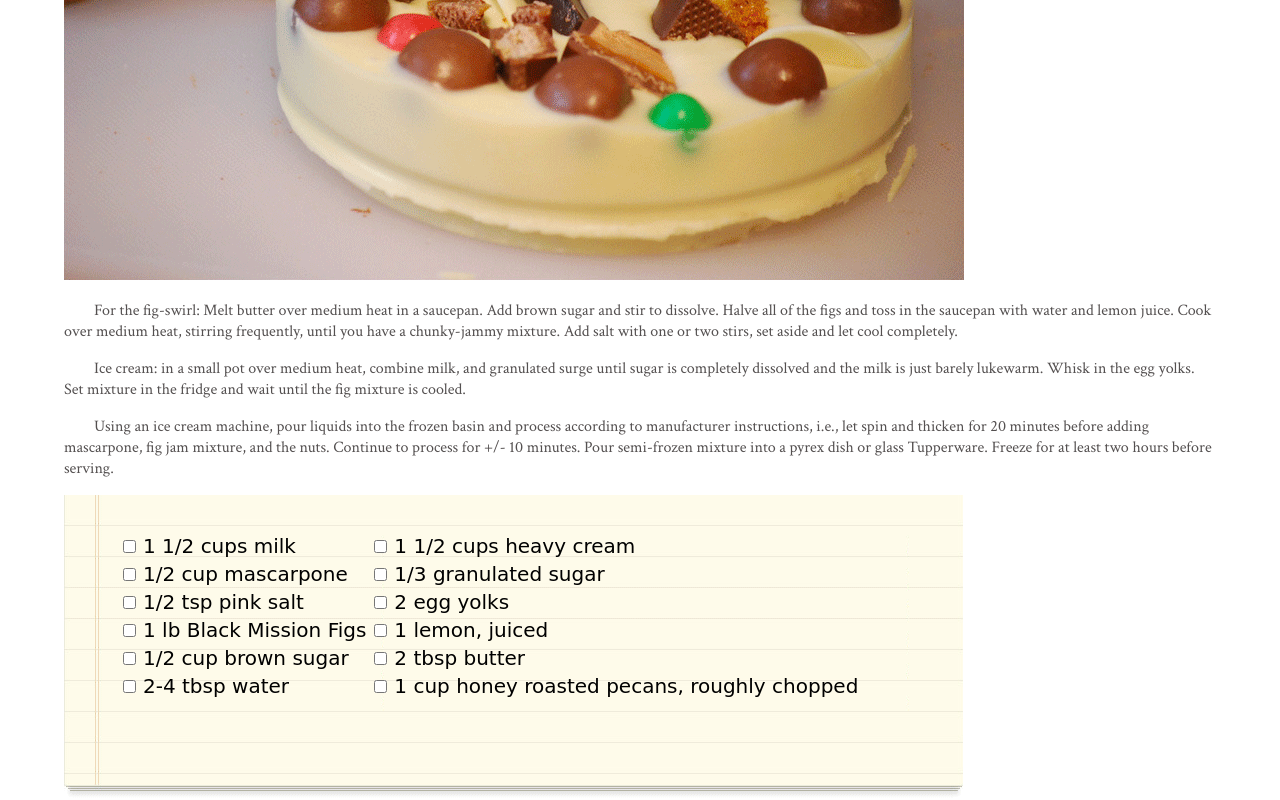
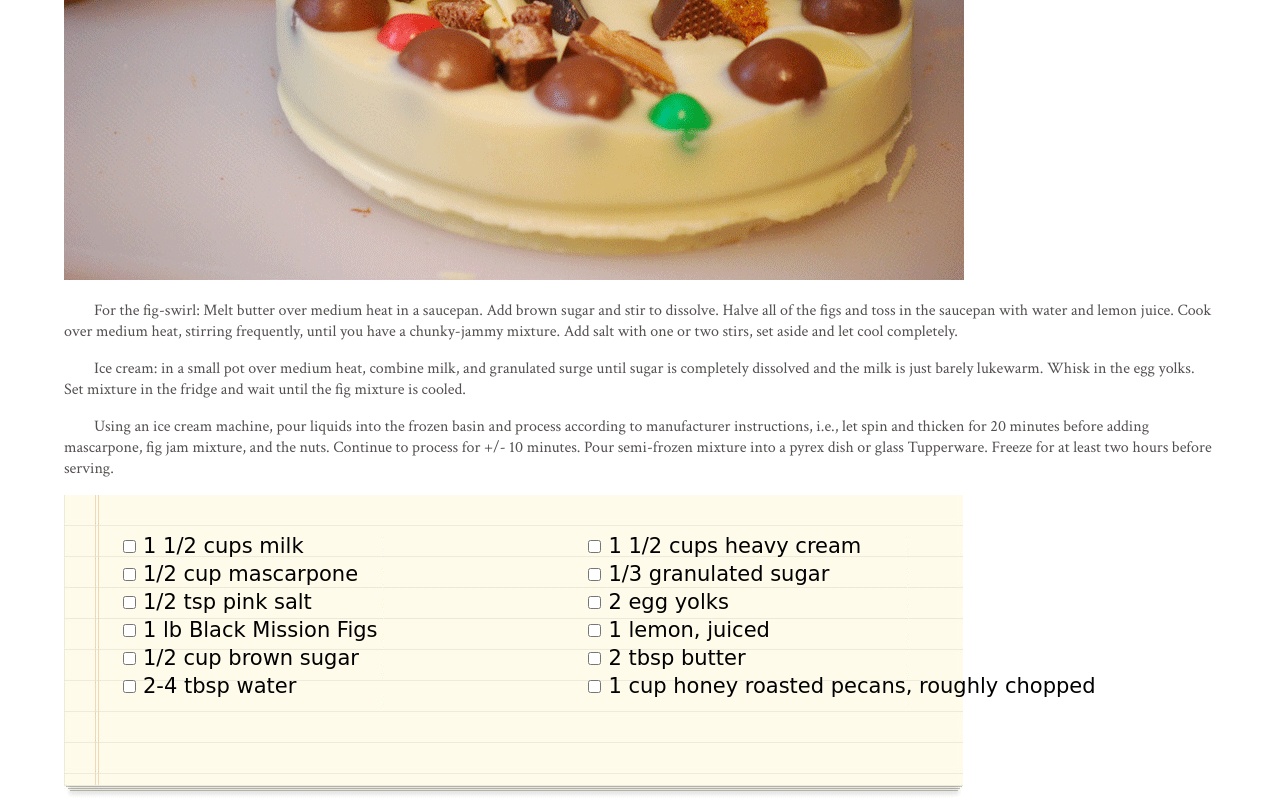
Before and after one commit to willjreid/chocolate-pizza, a plain HTML site: page index.html in a window 1280 px wide. Shown: the part 477-1277 px from the top of the page. Drawn offline with Linux system fonts and the light colour scheme; a web font is replaced by a local one.

Commit message:
finish ingredient list

```diff
--- a/index.html
+++ b/index.html
@@ -50,39 +50,39 @@
         <table class="ingredients">
           <tr>
             <td><input type="checkbox"></td>
-            <td>1 1/2 cups milk</td>
-            <td><input type="checkbox"></td>
+            <td class="leftColumn">1 1/2 cups milk</td>
+            <td class="rightColumn"><input type="checkbox"></td>
             <td>1 1/2 cups heavy cream</td>
           </tr>
           <tr>
             <td><input type="checkbox"></td>
-            <td>1/2 cup mascarpone</td>
-            <td><input type="checkbox"></td>
+            <td class="leftColumn">1/2 cup mascarpone</td>
+            <td class="rightColumn"><input type="checkbox"></td>
             <td>1/3 granulated sugar</td>
           </tr>
           <tr>
             <td><input type="checkbox"></td>
-            <td>1/2 tsp pink salt</td>
-            <td><input type="checkbox"></td>
+            <td class="leftColumn">1/2 tsp pink salt</td>
+            <td class="rightColumn"><input type="checkbox"></td>
             <td>2 egg yolks</td>
           </tr>
           <tr>
             <td><input type="checkbox"></td>
-            <td>1 lb Black Mission Figs</td>
-            <td><input type="checkbox"></td>
+            <td class="leftColumn">1 lb Black Mission Figs</td>
+            <td class="rightColumn"><input type="checkbox"></td>
             <td>1 lemon, juiced</td>
           </tr>
           <tr>
             <td><input type="checkbox"></td>
-            <td>1/2 cup brown sugar</td>
-            <td><input type="checkbox"></td>
+            <td class="leftColumn">1/2 cup brown sugar</td>
+            <td class="rightColumn"><input type="checkbox"></td>
             <td>2 tbsp butter</td>
           </tr>
           <tr>
-            <td><input type="checkbox"></td>
-            <td>2-4 tbsp water</td>
-            <td><input type="checkbox"></td>
-            <td>1 cup honey roasted pecans, roughly chopped</td>
+            <td valign="top"><input type="checkbox"></td>
+            <td class="leftColumn" valign="top">2-4 tbsp water</td>
+            <td class="rightColumn" valign="top"><input type="checkbox"></td>
+            <td rowspan="2" valign="top">1 cup honey roasted pecans, roughly chopped</td>
           </tr>
         </table>
       </form>
--- a/style.css
+++ b/style.css
@@ -66,8 +66,14 @@ body{
 .ingredients {
   font-family: 'Delius', cursive;
   list-style-type: square;
-  font-size: 20px;
+  font-size: 21px;
   margin: 52px;
+}
+.rightColumn {
+  padding-left: 100px;
+}
+.leftColumn {
+  width: 35%;
 }
 #paper {
   z-index: -1;
```
